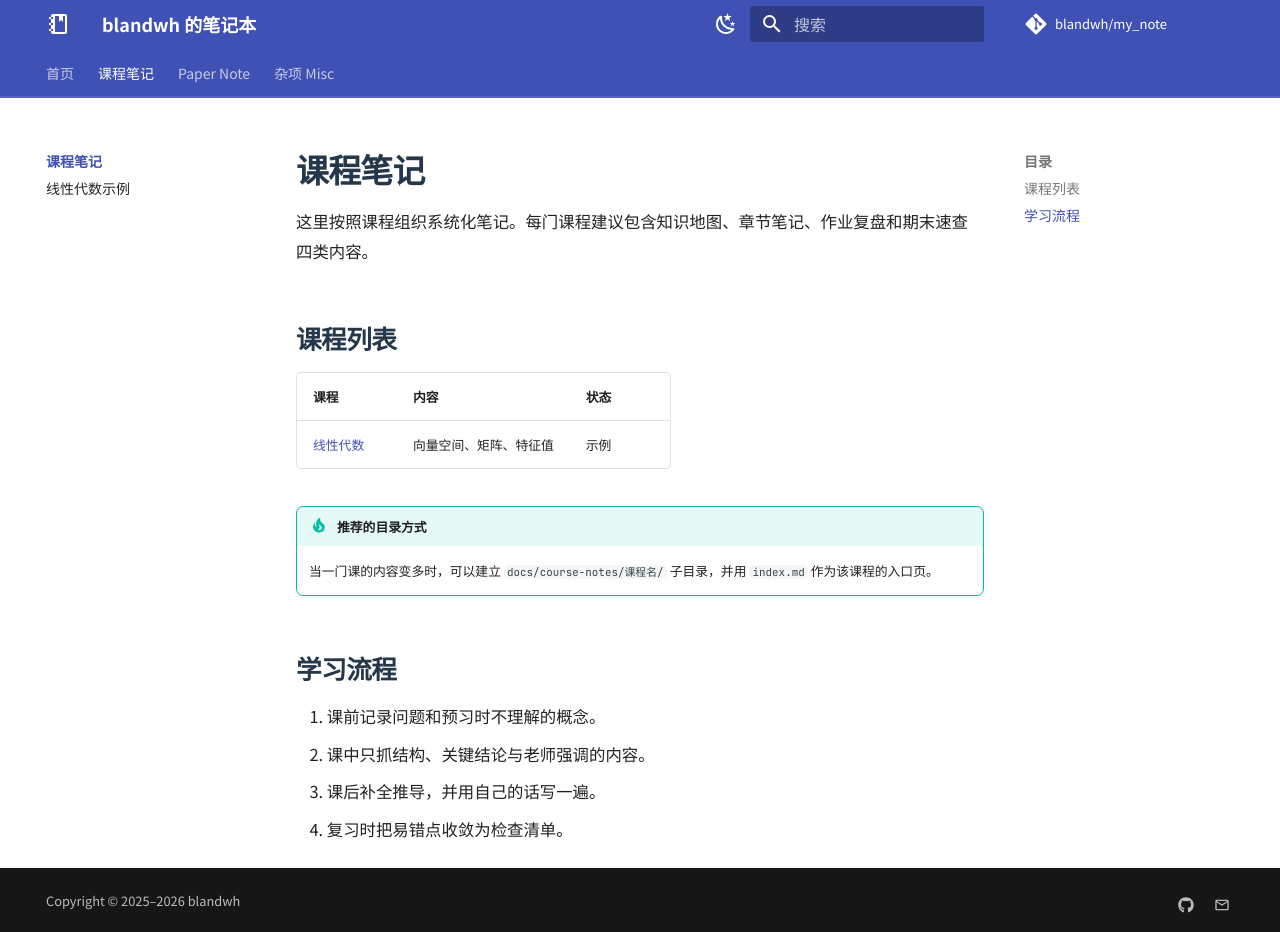
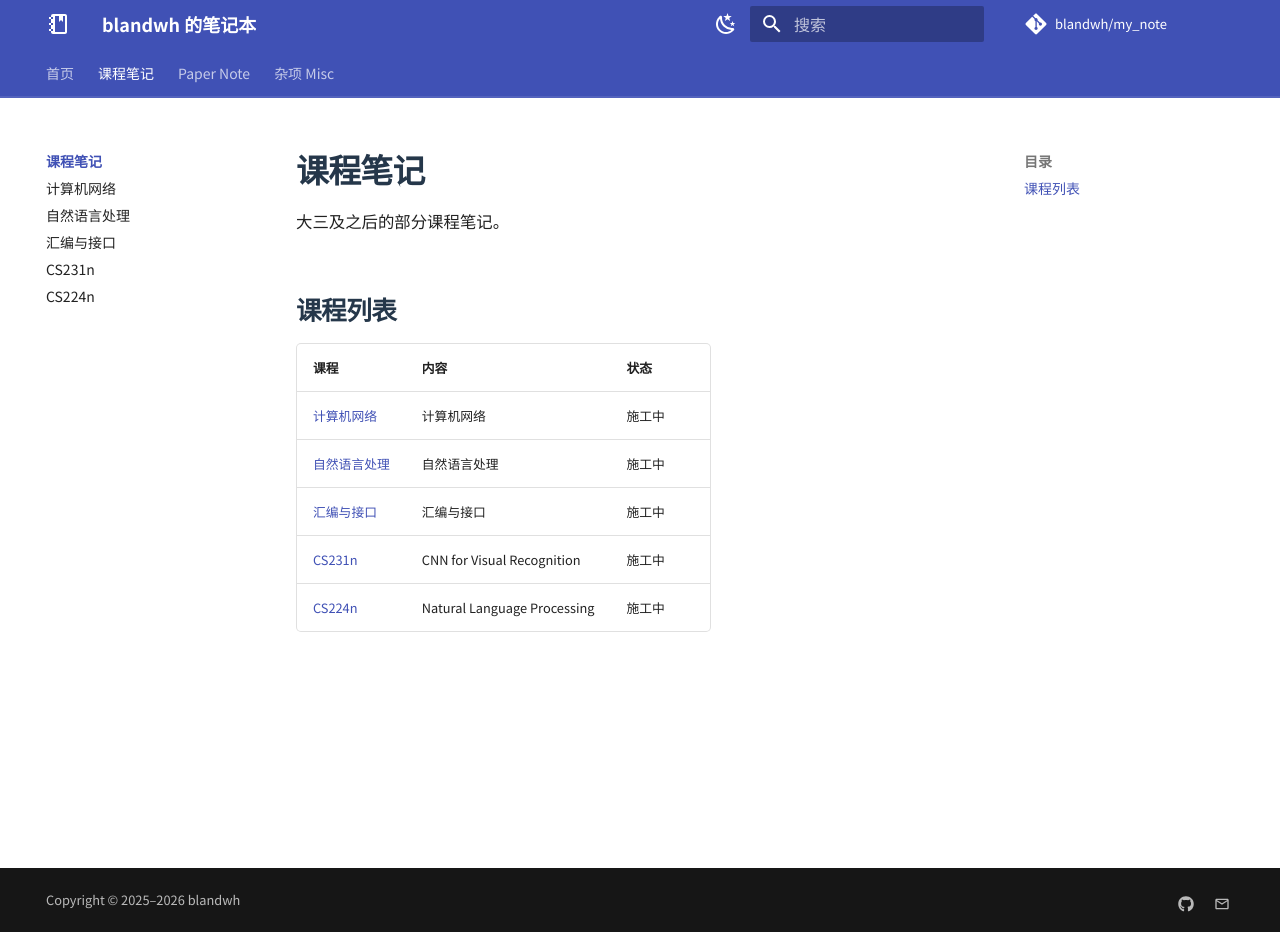
Before and after one commit to blandwh/my_note, an MkDocs documentation site: the page built from docs/course-notes/index.md, in a window 1280 px wide and 932 px high. Built offline with MkDocs 1.6.1 and Material for MkDocs 9.7.7, drawn with Linux system fonts in a browser that asks for light colours; comment, search, counter and statistics services are not loaded.

Commit message:
docs: add course notes

```diff
--- a/docs/course-notes/index.md
+++ b/docs/course-notes/index.md
@@ -1,19 +1,13 @@
 # 课程笔记
 
-这里按照课程组织系统化笔记。每门课程建议包含知识地图、章节笔记、作业复盘和期末速查四类内容。
+大三及之后的部分课程笔记。
 
 ## 课程列表
 
 | 课程 | 内容 | 状态 |
 | --- | --- | --- |
-| [线性代数](linear-algebra.md) | 向量空间、矩阵、特征值 | 示例 |
-
-!!! tip "推荐的目录方式"
-    当一门课的内容变多时，可以建立 `docs/course-notes/课程名/` 子目录，并用 `index.md` 作为该课程的入口页。
-
-## 学习流程
-
-1. 课前记录问题和预习时不理解的概念。
-2. 课中只抓结构、关键结论与老师强调的内容。
-3. 课后补全推导，并用自己的话写一遍。
-4. 复习时把易错点收敛为检查清单。
+| [计算机网络](./network/introduction.md) | 计算机网络 | 施工中 |
+| [自然语言处理](./nlp/introduction.md) | 自然语言处理 | 施工中 |
+| [汇编与接口](./assembly/introduction.md) | 汇编与接口 | 施工中 |
+| [CS231n](./cs231n/introduction.md) | CNN for Visual Recognition | 施工中 |
+| [CS224n](./cs224n/introduction.md) | Natural Language Processing | 施工中 |
--- a/mkdocs.yml
+++ b/mkdocs.yml
@@ -110,7 +110,16 @@ nav:
   - 首页: index.md
   - 课程笔记:
       - course-notes/index.md
-      - 线性代数示例: course-notes/linear-algebra.md
+      - 计算机网络:
+          course-notes/network/introduction.md
+      - 自然语言处理:
+          course-notes/nlp/introduction.md
+      - 汇编与接口:
+          course-notes/assembly/introduction.md
+      - CS231n:
+          course-notes/cs231n/introduction.md
+      - CS224n:
+          course-notes/cs224n/introduction.md
   - Paper Note:
       - paper-notes/index.md
       - LOVON: paper-notes/lovon.md
```
Also changed, not shown: docs/course-notes/assembly/introduction.md (added, +6 -0 lines), docs/course-notes/cs224n/introduction.md (added, +6 -0 lines), docs/course-notes/cs231n/introduction.md (added, +6 -0 lines), docs/course-notes/linear-algebra.md (deleted, +0 -39 lines), docs/course-notes/network/introduction.md (added, +6 -0 lines), docs/course-notes/nlp/introduction.md (added, +6 -0 lines), docs/misc/index.md (+2 -5 lines).
